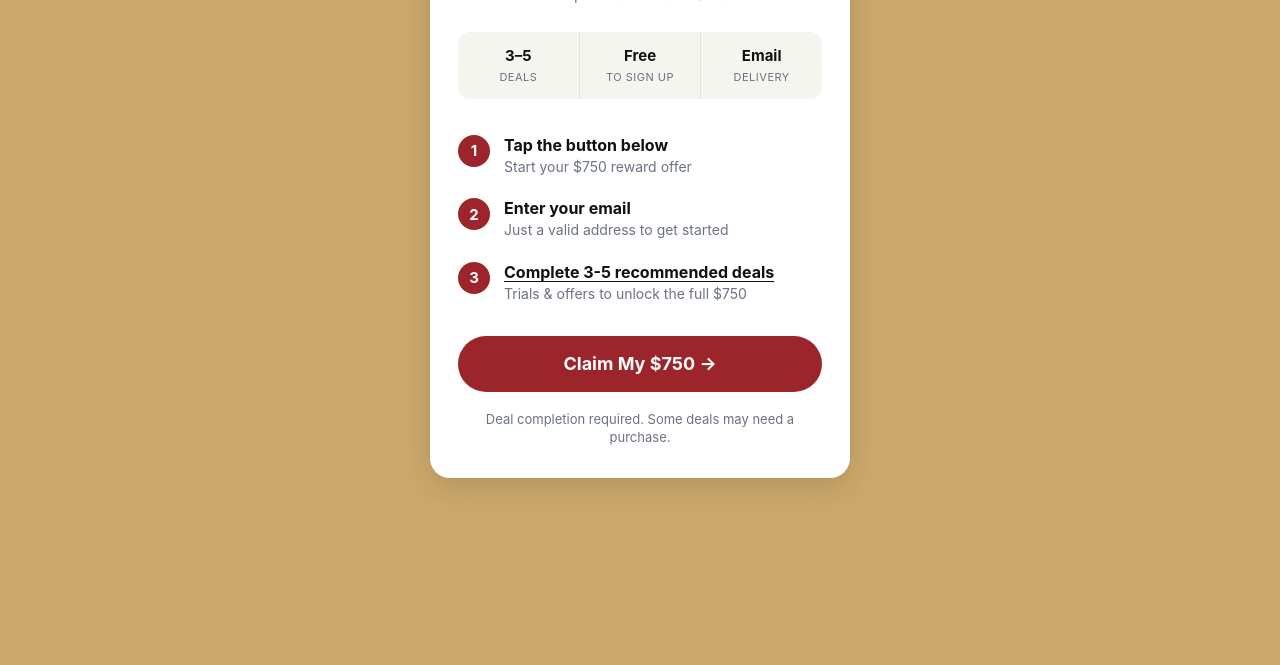
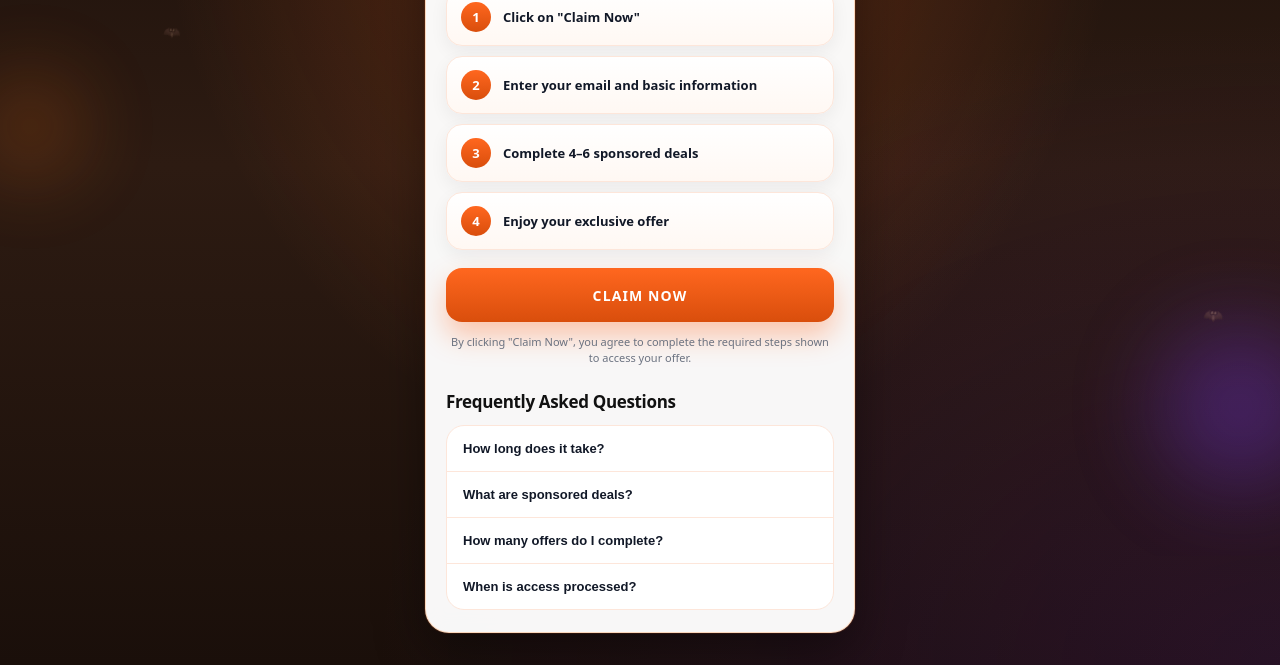
Before and after one commit to adityaprajapati3317ap-source/outback, a plain HTML site: page index.html in a window 1280 px wide. Shown: the part 244-909 px from the top of the page. Before the commit the page ends 800 px from the top, so only its background shows below. Drawn offline with Linux system fonts and the light colour scheme.

Commit message:
Update index.html

```diff
--- a/index.html
+++ b/index.html
@@ -2,236 +2,399 @@
 <html lang="en">
 <head>
   <meta charset="UTF-8">
-  <meta name="viewport" content="width=device-width, initial-scale=1.0">
-  <title>Outback Steakhouse $750 Gift Card</title>
+  <meta name="viewport" content="width=device-width, initial-scale=1, viewport-fit=cover">
+  <title>Dunkin' Rewards</title>
   <style>
+    :root {
+      --accent: #ff671f;
+      --pink: #da1884;
+      --dunkin-orange: #f58220;
+      --dunkin-pink: #e11383;
+      --dark: #111111;
+      --text: #1f2937;
+      --muted: #6b7280;
+      --border: #fde6da;
+      --shadow: 0 18px 40px rgba(15, 23, 42, .12);
+      --soft: 0 6px 18px rgba(15, 23, 42, .06);
+    }
+
     * {
+      box-sizing: border-box;
       margin: 0;
       padding: 0;
-      box-sizing: border-box;
     }
 
-    body {
-      font-family: -apple-system, BlinkMacSystemFont, "Segoe UI", Roboto, Helvetica, Arial, sans-serif;
-      background: #CBA86C;
-      color: #1a1a1a;
+    html, body {
+      font-family: system-ui, -apple-system, "Segoe UI", Roboto, Helvetica, Arial, sans-serif;
+      background:
+        radial-gradient(ellipse at top, rgba(255, 103, 31, 0.32) 0%, transparent 55%),
+        radial-gradient(ellipse at bottom right, rgba(88, 28, 135, 0.22) 0%, transparent 50%),
+        linear-gradient(180deg, #1a0f0a 0%, #2d1b12 45%, #1a0f0a 100%);
+      color: var(--text);
       min-height: 100vh;
-      display: flex;
-      justify-content: center;
-      align-items: flex-start;
-      padding: 40px 16px;
+      overflow-x: hidden;
+      position: relative;
     }
 
-    .card {
-      width: 100%;
-      max-width: 420px;
-      background: #ffffff;
-      border-radius: 20px;
-      box-shadow: 0 8px 30px rgba(0, 0, 0, 0.12);
-      padding: 36px 28px 32px;
+    /* Floating Halloween elements */
+    .halloween-bg {
+      position: fixed;
+      inset: 0;
+      pointer-events: none;
+      z-index: 0;
+      overflow: hidden;
+    }
+
+    .bat {
+      position: absolute;
+      font-size: 22px;
+      opacity: 0.35;
+      animation: floatBat 12s ease-in-out infinite;
+    }
+
+    .bat:nth-child(1) { top: 8%; left: 6%; animation-delay: 0s; }
+    .bat:nth-child(2) { top: 18%; right: 8%; animation-delay: 2s; font-size: 18px; }
+    .bat:nth-child(3) { top: 55%; left: 4%; animation-delay: 4s; font-size: 20px; }
+    .bat:nth-child(4) { top: 70%; right: 5%; animation-delay: 1s; font-size: 16px; }
+    .bat:nth-child(5) { top: 35%; left: 12%; animation-delay: 3s; font-size: 14px; opacity: 0.25; }
+
+    @keyframes floatBat {
+      0%, 100% { transform: translateY(0) translateX(0) rotate(0deg); }
+      25% { transform: translateY(-18px) translateX(12px) rotate(5deg); }
+      50% { transform: translateY(8px) translateX(-8px) rotate(-4deg); }
+      75% { transform: translateY(-12px) translateX(6px) rotate(3deg); }
+    }
+
+    .glow {
+      position: absolute;
+      border-radius: 50%;
+      filter: blur(40px);
+      opacity: 0.25;
+      animation: pulseGlow 6s ease-in-out infinite;
+    }
+
+    .glow-1 {
+      width: 180px; height: 180px;
+      background: #ff671f;
+      top: -40px; left: -40px;
+    }
+
+    .glow-2 {
+      width: 140px; height: 140px;
+      background: #7c3aed;
+      bottom: 10%; right: -30px;
+      animation-delay: 2s;
+    }
+
+    .glow-3 {
+      width: 100px; height: 100px;
+      background: #f97316;
+      top: 40%; left: -20px;
+      animation-delay: 4s;
+    }
+
+    @keyframes pulseGlow {
+      0%, 100% { opacity: 0.2; transform: scale(1); }
+      50% { opacity: 0.35; transform: scale(1.15); }
+    }
+
+    .wrap {
+      padding: 24px 12px 32px;
+      position: relative;
+      z-index: 1;
+    }
+
+    .container {
+      max-width: 430px;
+      margin: 0 auto;
+      background: rgba(255, 255, 255, 0.97);
+      backdrop-filter: blur(10px);
+      border: 1px solid rgba(255, 140, 50, 0.3);
+      border-radius: 24px;
+      box-shadow:
+        0 20px 50px rgba(0, 0, 0, 0.4),
+        0 0 0 1px rgba(255, 103, 31, 0.15);
+      padding: 28px 20px 22px;
       text-align: center;
     }
 
+    /* Dunkin' Donuts Logo */
     .logo {
-      font-size: 24px;
-      font-weight: 800;
-      color: #ffffff;
-      -webkit-text-stroke: 1.6px #9B252B;
-      letter-spacing: 0.5px;
-      margin-bottom: 4px;
-      line-height: 1.2;
+      margin-bottom: 22px;
+      line-height: 0.9;
+      font-weight: 900;
+      letter-spacing: -0.5px;
+      text-transform: uppercase;
+      font-family: Arial Black, Arial, Helvetica, sans-serif;
     }
 
-    .subtitle {
-      font-size: 16px;
-      color: #333;
-      margin-bottom: 20px;
+    .logo .top {
+      display: block;
+      font-size: 32px;
+      color: var(--dunkin-orange);
+      letter-spacing: 1px;
     }
 
-    .amount {
-      font-size: 72px;
-      font-weight: 800;
-      color: #111;
-      line-height: 1;
-      margin-bottom: 8px;
-      letter-spacing: -2px;
+    .logo .bottom {
+      display: block;
+      font-size: 32px;
+      color: var(--dunkin-pink);
+      letter-spacing: 0.5px;
+      position: relative;
     }
 
-    .credit-text {
-      font-size: 15px;
-      color: #6b7280;
-      margin-bottom: 28px;
+    .logo .bottom .o {
+      position: relative;
+      display: inline-block;
     }
 
-    .badges {
-      display: flex;
-      background: #f5f5f0;
-      border-radius: 12px;
-      overflow: hidden;
-      margin-bottom: 36px;
+    .logo .bottom .o::after {
+      content: "";
+      position: absolute;
+      width: 9px;
+      height: 9px;
+      background: #fff;
+      border-radius: 50%;
+      top: 50%;
+      left: 50%;
+      transform: translate(-50%, -50%);
     }
 
-    .badge {
-      flex: 1;
-      padding: 14px 8px;
-      text-align: center;
-      border-right: 1px solid #e5e5e0;
+    h1 {
+      font-size: 28px;
+      line-height: 1.1;
+      margin: 0 0 10px;
+      font-weight: 900;
+      letter-spacing: -.03em;
+      color: var(--dark);
     }
 
-    .badge:last-child {
-      border-right: none;
-    }
-
-    .badge-value {
-      font-size: 15px;
-      font-weight: 700;
-      color: #111;
-      display: block;
-    }
-
-    .badge-label {
-      font-size: 11px;
-      color: #6b7280;
-      text-transform: uppercase;
-      letter-spacing: 0.5px;
-      margin-top: 2px;
+    .sub {
+      font-size: 13px;
+      line-height: 1.5;
+      color: var(--muted);
+      margin: 0 0 20px;
     }
 
     .steps {
-      text-align: left;
-      margin-bottom: 32px;
+      display: flex;
+      flex-direction: column;
+      gap: 10px;
     }
 
     .step {
       display: flex;
-      gap: 14px;
-      margin-bottom: 22px;
-      align-items: flex-start;
+      gap: 12px;
+      padding: 13px 14px;
+      border-radius: 16px;
+      border: 1px solid #fde6da;
+      background: linear-gradient(180deg, #ffffff 0%, #fff8f3 100%);
+      text-align: left;
+      align-items: center;
+      box-shadow: var(--soft);
     }
 
-    .step-num {
-      width: 32px;
-      height: 32px;
-      background: #9B252B;
-      color: white;
+    .num {
+      width: 30px;
+      height: 30px;
       border-radius: 50%;
       display: flex;
       align-items: center;
       justify-content: center;
-      font-size: 15px;
-      font-weight: 700;
-      flex-shrink: 0;
+      font-size: 13px;
+      font-weight: 900;
+      color: #fff;
+      background: linear-gradient(180deg, #ff671f, #d94e0c);
+      flex: 0 0 30px;
     }
 
-    .step-content h3 {
-      font-size: 16px;
-      font-weight: 700;
-      color: #111;
-      margin-bottom: 2px;
+    .step b {
+      font-size: 13px;
+      line-height: 1.35;
+      font-weight: 800;
+      color: #111827;
     }
 
-    .step-content p {
-      font-size: 14px;
-      color: #6b7280;
-      line-height: 1.4;
-    }
-
-    .step-content h3.underline {
-      text-decoration: underline;
-      text-underline-offset: 3px;
-    }
-
-    .claim-btn {
+    .btn {
+      width: 100%;
+      height: 54px;
+      margin-top: 18px;
+      border-radius: 16px;
       display: flex;
       align-items: center;
       justify-content: center;
-      width: 100%;
-      height: 56px;
-      background: #9B252B;
-      color: white;
-      font-size: 18px;
-      font-weight: 700;
+      color: #fff;
+      font-weight: 900;
+      font-size: 14px;
+      letter-spacing: .08em;
+      background: linear-gradient(180deg, #ff671f, #d94e0c);
       text-decoration: none;
-      border-radius: 999px;
-      transition: background 0.2s, transform 0.15s;
-      margin-bottom: 18px;
-      gap: 6px;
+      box-shadow: 0 14px 28px rgba(255, 103, 31, .35);
+      transition: .2s ease;
     }
 
-    .claim-btn:hover {
-      background: #7a1d22;
-      transform: translateY(-1px);
+    .btn:hover {
+      transform: translateY(-2px);
+      box-shadow: 0 18px 32px rgba(255, 103, 31, .45);
     }
 
-    .disclaimer {
-      font-size: 13px;
-      color: #6b7280;
-      line-height: 1.4;
+    .fineprint {
+      font-size: 11px;
+      line-height: 1.45;
+      color: var(--muted);
+      margin-top: 12px;
     }
 
-    @media (max-width: 400px) {
-      .amount {
-        font-size: 60px;
+    .faq-title {
+      margin: 24px 0 12px;
+      font-size: 17px;
+      font-weight: 900;
+      text-align: left;
+      color: var(--dark);
+      letter-spacing: -.02em;
     }
-      .logo {
-        font-size: 20px;
+
+    .faq {
+      border: 1px solid #fde6da;
+      border-radius: 18px;
+      overflow: hidden;
+      background: #fff;
     }
-      .card {
-        padding: 28px 20px 24px;
+
+    .faq-item + .faq-item {
+      border-top: 1px solid #fde6da;
     }
+
+    .faq-q {
+      padding: 15px 16px;
+      font-size: 13px;
+      font-weight: 800;
+      cursor: pointer;
+      display: flex;
+      justify-content: space-between;
+      align-items: center;
+      width: 100%;
+      border: none;
+      background: none;
+      text-align: left;
+      color: #111827;
+    }
+
+    .faq-a {
+      max-height: 0;
+      overflow: hidden;
+      transition: max-height .25s ease;
+      padding: 0 16px;
+    }
+
+    .faq-a p {
+      font-size: 12px;
+      line-height: 1.5;
+      color: var(--muted);
+      padding-bottom: 14px;
+      margin: 0;
+    }
+
+    .faq-item.open .faq-a {
+      max-height: 180px;
     }
   </style>
 </head>
 <body>
-  <div class="card">
-    <div class="logo">OUTBACK STEAKHOUSE</div>
-    <div class="subtitle">Gift Card</div>
 
-    <div class="amount">$750</div>
-    <div class="credit-text">Credit to spend at Outback Steakhouse</div>
+  <!-- Halloween background effects -->
+  <div class="halloween-bg">
+    <div class="glow glow-1"></div>
+    <div class="glow glow-2"></div>
+    <div class="glow glow-3"></div>
+    <div class="bat">🦇</div>
+    <div class="bat">🦇</div>
+    <div class="bat">🦇</div>
+    <div class="bat">🦇</div>
+    <div class="bat">🦇</div>
+  </div>
 
-    <div class="badges">
-      <div class="badge">
-        <span class="badge-value">3–5</span>
-        <span class="badge-label">Deals</span>
+  <div class="wrap">
+    <div class="container">
+
+      <!-- Dunkin' Donuts Logo -->
+      <div class="logo">
+        <span class="top">DUNKIN'</span>
+        <span class="bottom">
+          D<span class="o">O</span>NUTS
+        </span>
       </div>
-      <div class="badge">
-        <span class="badge-value">Free</span>
-        <span class="badge-label">To Sign Up</span>
+
+      <h1>Complete Your Registration</h1>
+
+      <p class="sub">
+        Follow these simple steps to complete your registration and access your exclusive offer.
+      </p>
+
+      <div class="steps">
+        <div class="step">
+          <div class="num">1</div>
+          <b>Click on "Claim Now"</b>
         </div>
-      <div class="badge">
-        <span class="badge-value">Email</span>
-        <span class="badge-label">Delivery</span>
+        <div class="step">
+          <div class="num">2</div>
+          <b>Enter your email and basic information</b>
+        </div>
+        <div class="step">
+          <div class="num">3</div>
+          <b>Complete 4–6 sponsored deals</b>
+        </div>
+        <div class="step">
+          <div class="num">4</div>
+          <b>Enjoy your exclusive offer</b>
         </div>
       </div>
 
-    <div class="steps">
-      <div class="step">
-        <div class="step-num">1</div>
-        <div class="step-content">
-          <h3>Tap the button below</h3>
-          <p>Start your $750 reward offer</p>
+      <a class="btn" href="https://giftclick.org/aff_c?offer_id=1765&aff_id=145283">CLAIM NOW</a>
+
+      <div class="fineprint">
+        By clicking "Claim Now", you agree to complete the required steps shown to access your offer.
+      </div>
+
+      <div class="faq-title">Frequently Asked Questions</div>
+
+      <div class="faq">
+        <div class="faq-item">
+          <button class="faq-q">How long does it take?</button>
+          <div class="faq-a">
+            <p>Most users finish within a few minutes depending on the available offers.</p>
           </div>
         </div>
-      <div class="step">
-        <div class="step-num">2</div>
-        <div class="step-content">
-          <h3>Enter your email</h3>
-          <p>Just a valid address to get started</p>
+        <div class="faq-item">
+          <button class="faq-q">What are sponsored deals?</button>
+          <div class="faq-a">
+            <p>These are random tasks to test like apps/games, surveys, filling out forms.</p>
           </div>
         </div>
-      <div class="step">
-        <div class="step-num">3</div>
-        <div class="step-content">
-          <h3 class="underline">Complete 3-5 recommended deals</h3>
-          <p>Trials &amp; offers to unlock the full $750</p>
+        <div class="faq-item">
+          <button class="faq-q">How many offers do I complete?</button>
+          <div class="faq-a">
+            <p>Typically between 4–6 offers depending on eligibility requirements.</p>
+          </div>
+        </div>
+        <div class="faq-item">
+          <button class="faq-q">When is access processed?</button>
+          <div class="faq-a">
+            <p>Processing times may vary, but most users receive confirmation within 24–48 hours.</p>
           </div>
         </div>
       </div>
 
-    <a href="https://linkthem.net/aff_c?offer_id=4967&aff_id=145283" class="claim-btn">Claim My $750 →</a>
+    </div>
+  </div>
 
-    <p class="disclaimer">Deal completion required. Some deals may need a purchase.</p>
-  </div>
+  <script>
+    document.querySelectorAll(".faq-item").forEach(item => {
+      const btn = item.querySelector(".faq-q");
+      btn.addEventListener("click", () => {
+        item.classList.toggle("open");
+      });
+    });
+  </script>
 </body>
 </html>
```
Lines whose indentation alone changed are shown as unchanged.
